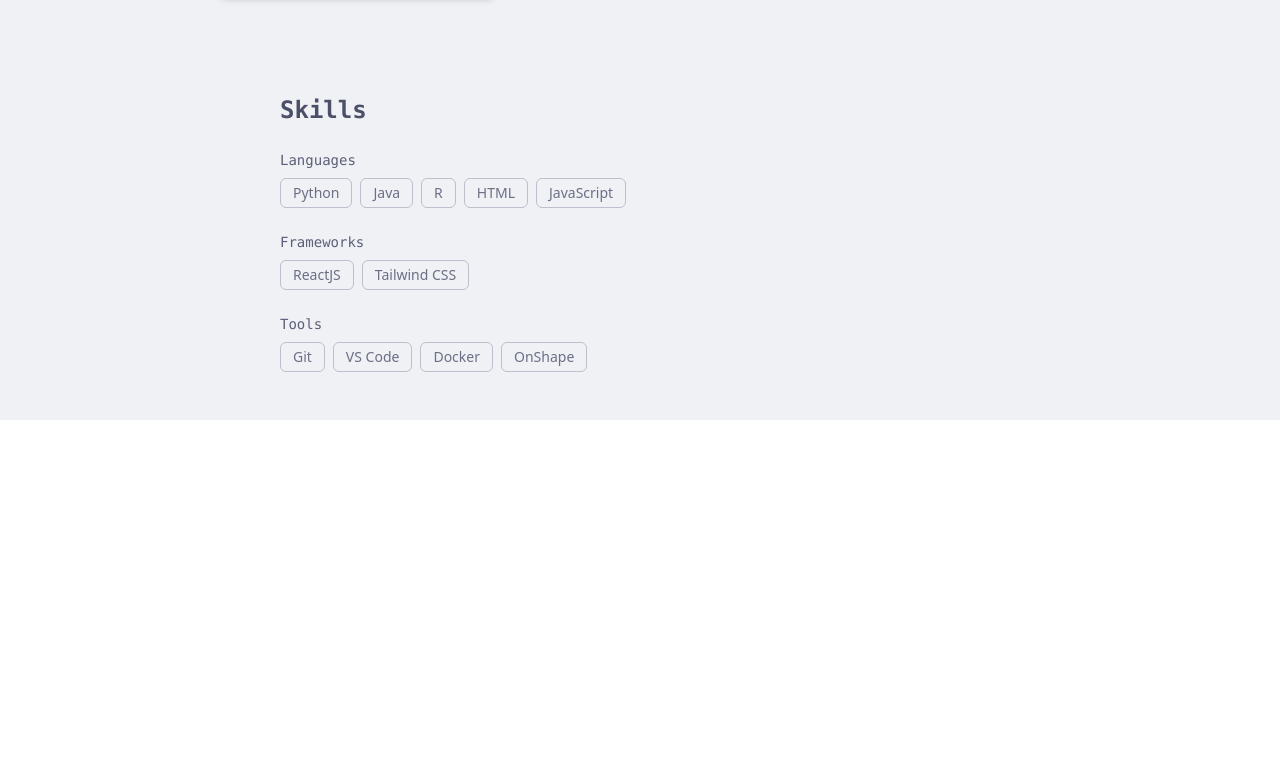
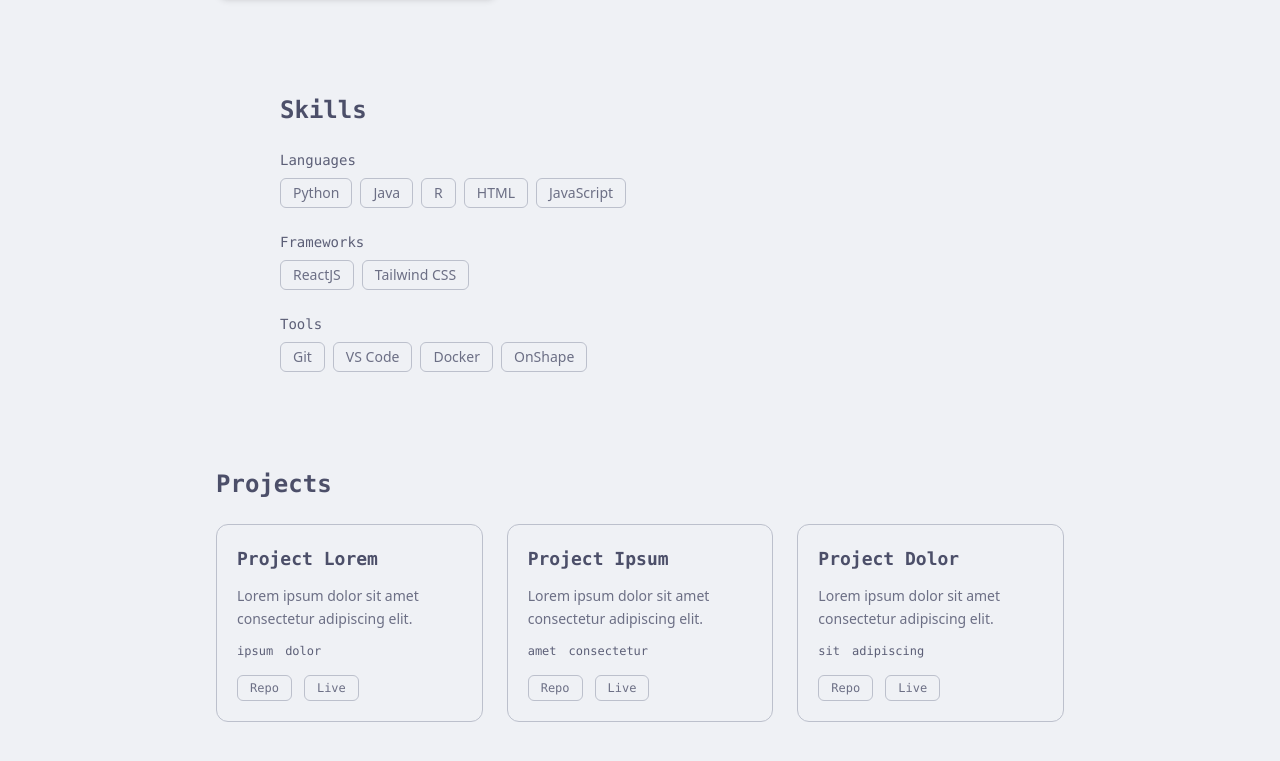
Before and after one commit to devxfu/personal-site, a React (Vite) app: page / in a window 1280 px wide. Shown: the part 1421-2182 px from the top of the page. Before the commit the page ends 1841 px from the top, so only its background shows below. Built offline with nearby package versions, Linux system fonts and the light colour scheme.

Commit message:
Feat: Create flexible Project Cards

```diff
--- a/src/App.jsx
+++ b/src/App.jsx
@@ -3,6 +3,7 @@
 import Skills from "./components/Skills.jsx";
 import Hero from "./components/Hero.jsx";
 import Nav from "./components/Nav.jsx";
+import Projects from "./components/Projects.jsx";
 import SocialRail from './components/SocialRail.jsx';
 
 export default function App() {
@@ -13,6 +14,7 @@
       <Nav activeSection="about" sectionIds={["about","skills","projects","resume","contact"]} />
       <About />
       <Skills />
+      <Projects />
     </main>
   );
 }
--- /dev/null
+++ b/src/components/ProjectCard.jsx
@@ -0,0 +1,35 @@
+export default function ProjectCard({ project }) {
+  return (
+    <article className="flex w-full flex-col gap-3 rounded-xl border border-surface1 bg-base p-5 transition-colors hover:border-surface2 md:w-[calc(50%-0.75rem)] lg:w-[calc(33.3333%-1rem)]">
+      <h3 className="font-mono text-lg font-semibold text-text">{project.title}</h3>
+      <p className="text-sm leading-relaxed text-subtext0">{project.description}</p>
+      <ul className="flex flex-wrap gap-x-3 gap-y-1">
+        {project.tags.map((tag) => (
+          <li key={tag} className="font-mono text-xs text-subtext1">
+            {tag}
+          </li>
+        ))}
+      </ul>
+      <div className="mt-auto flex gap-3 pt-1">
+        <a
+          href={project.links.repo}
+          target="_blank"
+          rel="noopener noreferrer"
+          className="rounded-md border border-surface1 px-3 py-1 font-mono text-xs text-subtext0 transition-colors hover:border-surface2 hover:text-text"
+        >
+          Repo
+        </a>
+        {project.links.live && (
+          <a
+            href={project.links.live}
+            target="_blank"
+            rel="noopener noreferrer"
+            className="rounded-md border border-surface1 px-3 py-1 font-mono text-xs text-subtext0 transition-colors hover:border-surface2 hover:text-text"
+          >
+            Live
+          </a>
+        )}
+      </div>
+    </article>
+  );
+}
--- /dev/null
+++ b/src/components/Projects.jsx
@@ -0,0 +1,17 @@
+import { projects } from "../data/projects.js";
+import ProjectCard from "./ProjectCard.jsx";
+
+export default function Projects() {
+  return (
+    <section id="projects" className="scroll-mt-(--nav-h)">
+      <div className="mx-auto w-full max-w-4xl px-6 py-12">
+        <h2 className="font-mono text-2xl font-semibold text-text">Projects</h2>
+        <div className="mt-6 flex flex-wrap justify-center gap-6">
+          {projects.map((project) => (
+            <ProjectCard key={project.id} project={project} />
+          ))}
+        </div>
+      </div>
+    </section>
+  );
+}
```
